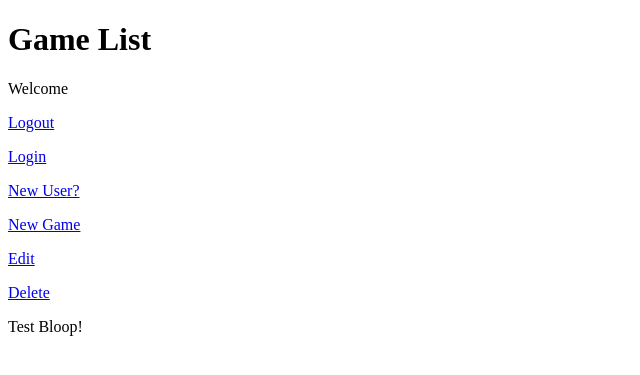
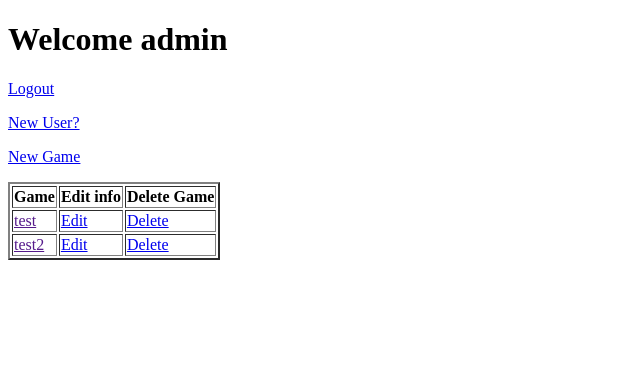
Before and after one commit to cs-fullstack-2019-spring/django-mini-project4-thomas-rob, a Django app: page / in a window 1280 px wide. Shown: the top 375 px of the page, without its empty margins (0-640 px from the left). Run offline with Django 3.2, Linux system fonts and the light colour scheme; a user stored in the database is signed in; data comes from the database, SQL or seed files in the repository; both versions use the stored data as it was after the commit.

Commit message:
added table for gamelist added edit and dlete links

```diff
--- a/gameApp/templates/gameApp/index.html
+++ b/gameApp/templates/gameApp/index.html
@@ -7,22 +7,44 @@
 <body>
 <h1>
     {% block header %}
-Game List
+        {% if user.is_authenticated %}
+        Welcome {{user.username}}
+        {% else %}
+        Welcome To GameListers!
+        {% endif %}
     {% endblock header %}
 </h1>
-Welcome {{user.gameCollection}}
+
+{% block content %}
+{% if user.is_authenticated %}
 <p><a href="{% url 'logout' %}">Logout</a></p>
+<p><a href="{% url 'newUser' %}">New User?</a></p>
+
+
+<p><a href="newGame">New Game</a></p>
+{% if gameList %}
+<table border="2">
+    <tr>
+        <th>Game</th>
+        <th>Edit info</th>
+        <th>Delete Game</th>
+    </tr>
+    {% for game in gameList %}
+    <tr>
+        <td><a href="">{{game}}</a></td>
+        <td><a href="edit">Edit</a></td>
+        <td><a href="delete">Delete</a></td>
+    </tr>
+    {% endfor %}
+</table>
+{% else %}
+<h3>No games! Why not make one?</h3>
+{% endif %}
+{% else %}
 <p><a href="{% url 'login' %}">Login</a>
-{% if gamelist %}
-{% else %}
-</p>
 <p><a href="{% url 'newUser' %}">New User?</a></p>
-<p><a href="newGame">New Game</a></p>
-<p><a href="edit">Edit</a></p>
-<p><a href="delete">Delete</a></p>
-{% endif %}
-{% block content %}
-Test Bloop!
+{% endif%}
+
 {% endblock content %}
 </body>
 </html>
--- a/gameApp/views.py
+++ b/gameApp/views.py
@@ -5,11 +5,9 @@ from .forms import GameModel,GameCollectorModel,GameForm,GameCollectorForm  #cal
 from django.contrib.auth.models import User
 def index(request):  #for the rendering of the index page
     gameList = GameModel.objects.all()  # this collects all games made
-    # gameCollector = GameCollectorModel.objects.filter(userIDkey =request.user)  # this gets current logged in user
 
     context= \
         {
-#            'user':gameCollector,  #this converts the gamecollector to user
             'gameList':gameList   # this addes completed game list that will later filter out based on logged in user
         }
     return render(request,'gameApp/index.html',context)  # this renders the page and start at index
```
Also changed, not shown: db.sqlite3.
